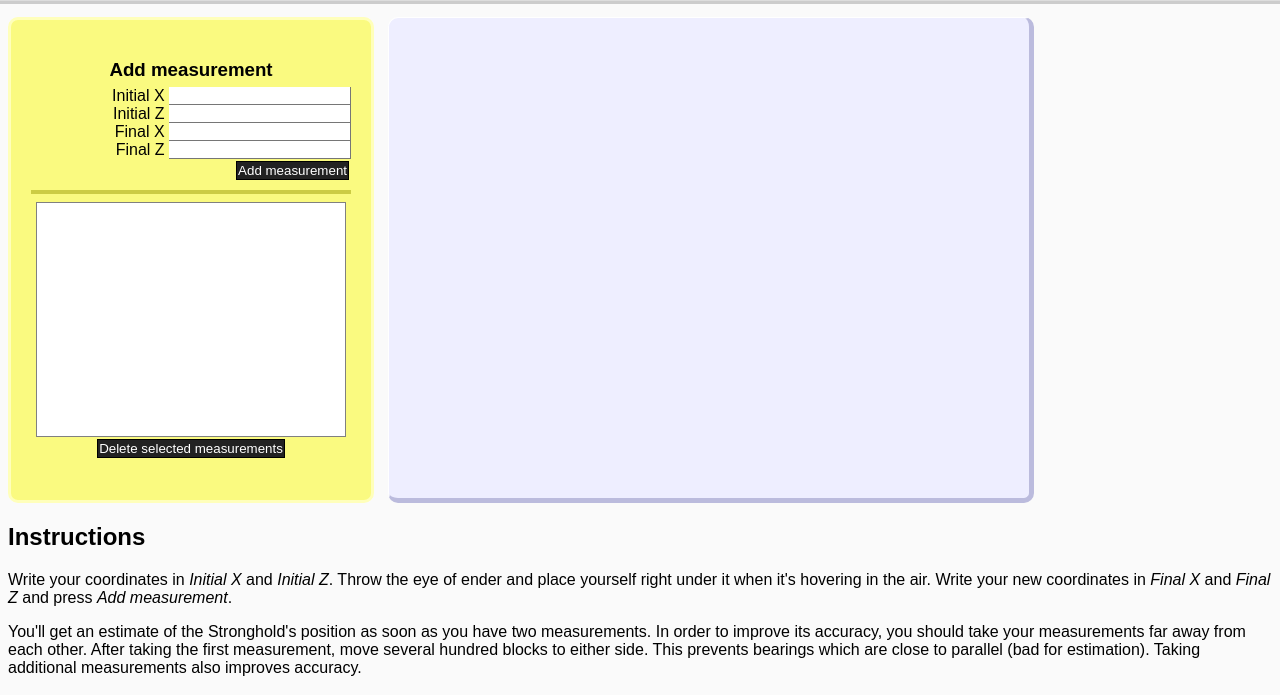
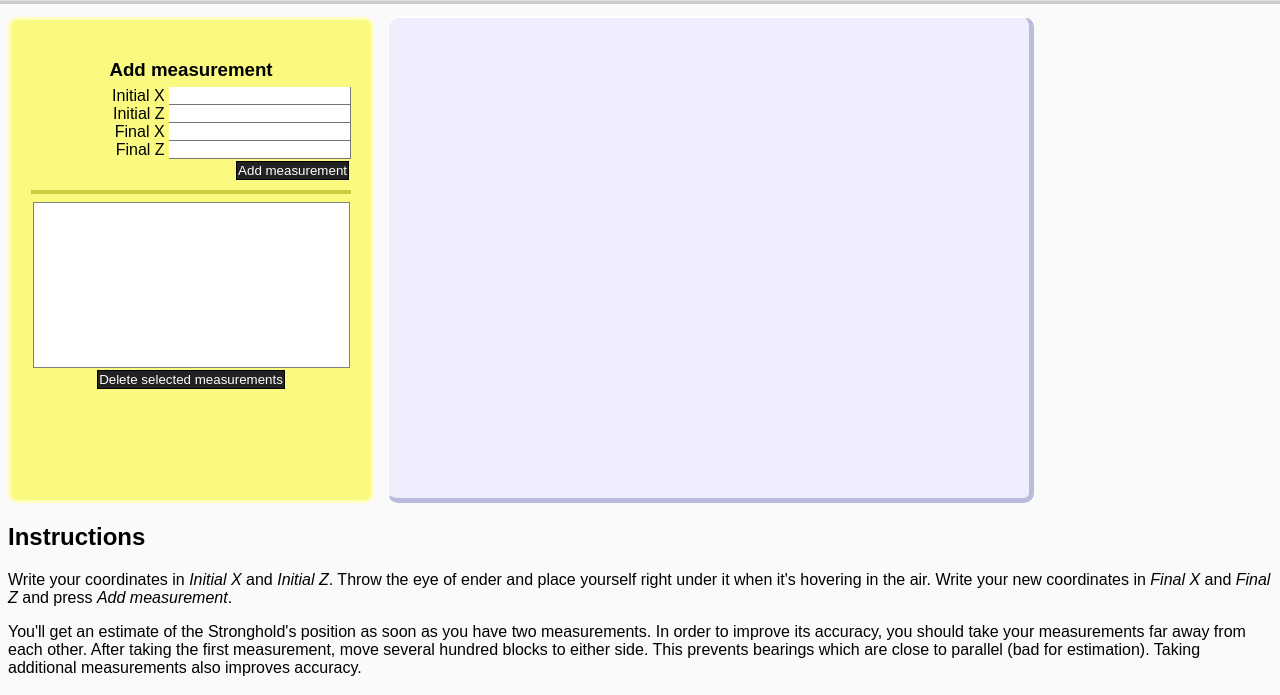
Before and after one commit to ignamv/stronghold-finder, a plain HTML site: page index.html in a window 1280 px wide. Shown: the part 79-774 px from the top of the page. Drawn offline with Linux system fonts and the light colour scheme.

Commit message:
Improved measurement list style

```diff
--- a/strong.css
+++ b/strong.css
@@ -49,6 +49,10 @@ hr {
 #measurement_list {
     width: 25em;
     margin: -5px -20px -5px -5px;
+    padding: 7px;
+    font-size: 1.2em;
+    height: 9em;
+    width: 340px;
 }
 
 #new_measurement {
@@ -61,9 +65,6 @@ hr {
     padding: 5px;
     vertical-align: top;
     display: inline-block;
-}
-#selectbox select {
-
 }
 
 input {
```
